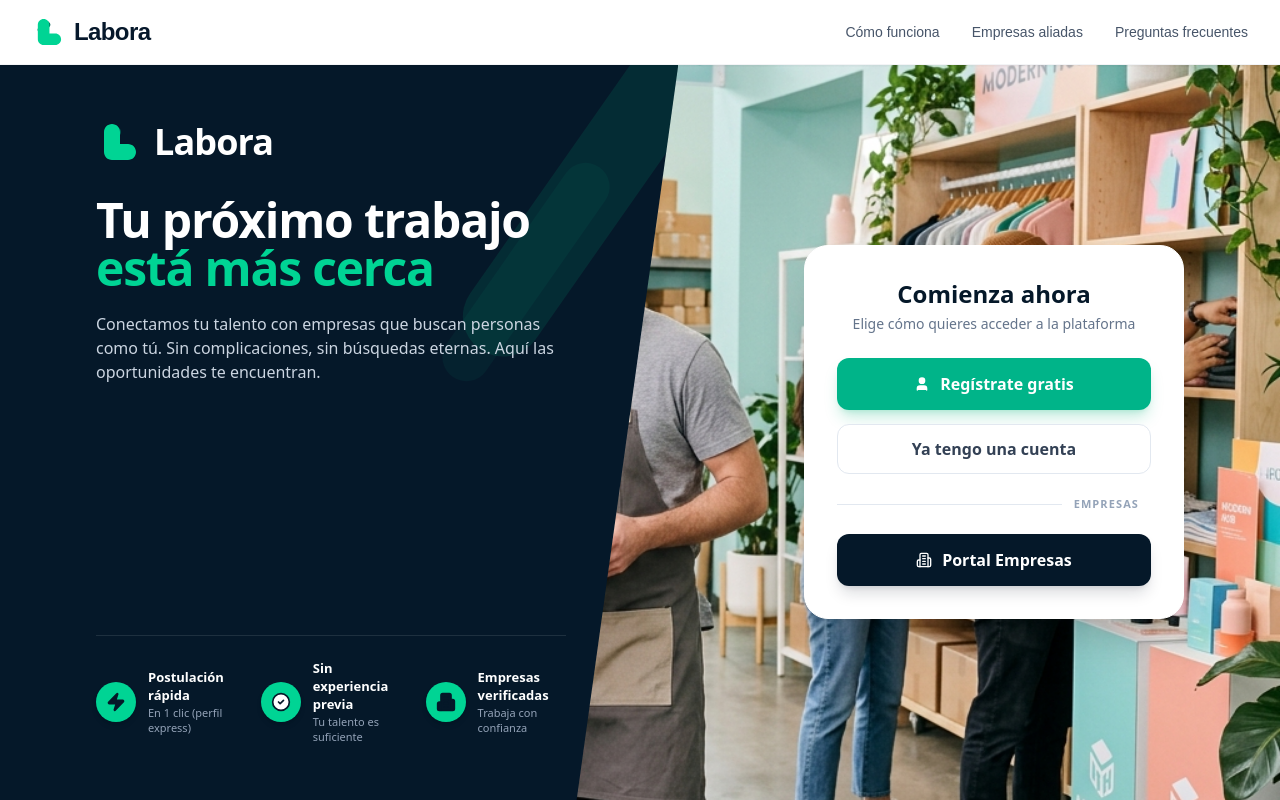
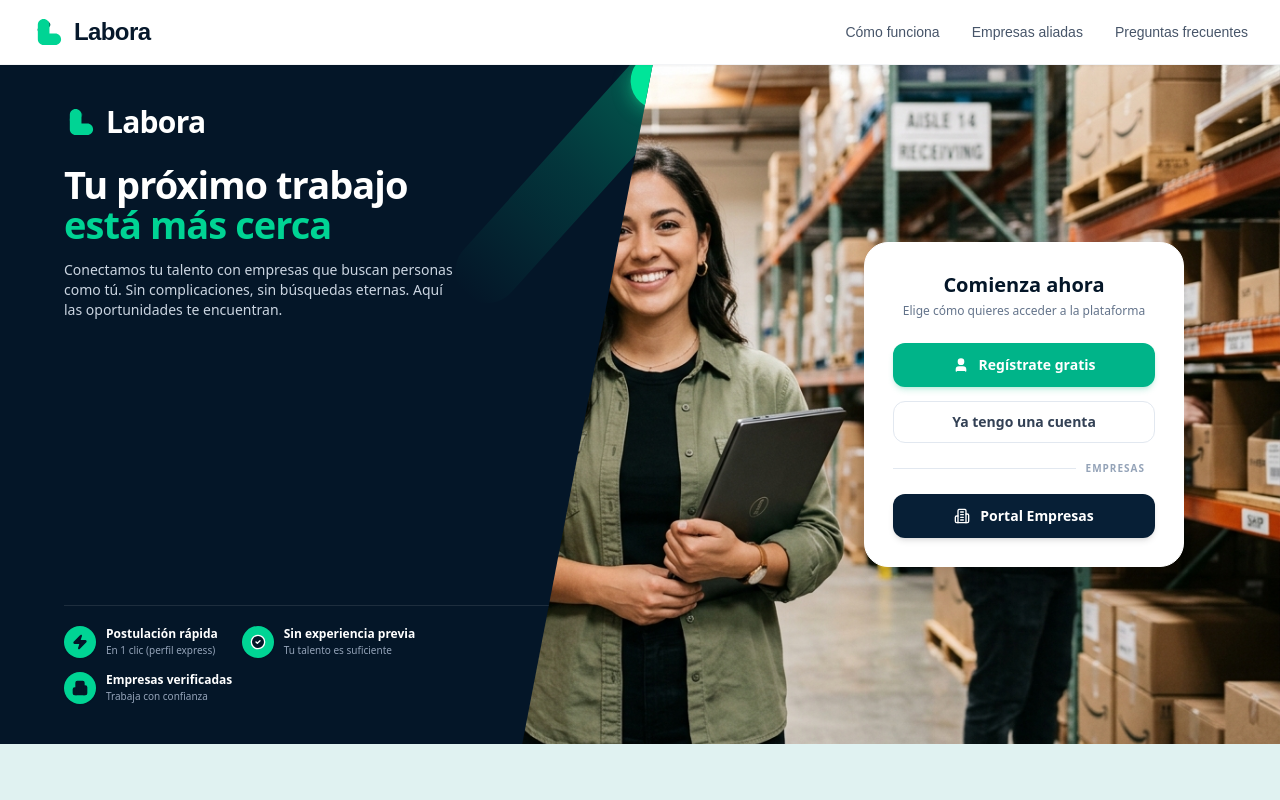
Before and after one commit to jm3992891-bit/jobbmatch, a Next.js app in the folder frontend/: page / in a window 1280 px wide. Built offline with nearby package versions, Linux system fonts and the light colour scheme.

Commit message:
feat: calibrate scale and hero layout to match high-res Labora mockup

```diff
--- a/frontend/src/app/globals.css
+++ b/frontend/src/app/globals.css
@@ -15,6 +15,6 @@ body {
 
 @media (min-width: 1024px) {
   .hero-diagonal-cut {
-    clip-path: polygon(0 0, 100% 0, 85% 100%, 0 100%);
+    clip-path: polygon(0 0, 100% 0, 80% 100%, 0 100%);
   }
 }
--- a/frontend/src/app/page.tsx
+++ b/frontend/src/app/page.tsx
@@ -1,91 +1,99 @@
 import Link from "next/link";
 import { User, Building2, Zap, CheckCircle2 } from "lucide-react";
-import { LaboraIcon } from "@/components/LaboraLogo";
+import LaboraLogo from "@/components/LaboraLogo";
 
 export default function Home() {
   return (
     <div
-      className="relative min-h-[calc(100vh-4rem)] flex flex-col lg:flex-row font-sans overflow-hidden bg-cover bg-no-repeat bg-center lg:bg-right"
-      style={{ backgroundImage: "url('/hero-bg.jpg')", backgroundRepeat: "no-repeat", backgroundSize: "cover" }}
+      className="relative min-h-[calc(100vh-4rem)] lg:h-[calc(100vh-4rem)] lg:min-h-[580px] lg:max-h-[680px] flex flex-col lg:flex-row font-sans overflow-hidden bg-cover bg-no-repeat bg-[position:center_center] lg:bg-[position:52%_center]"
+      style={{
+        backgroundImage: "url('/hero-warehouse.jpg')",
+        backgroundRepeat: "no-repeat",
+        backgroundSize: "cover",
+      }}
     >
       {/* Mobile/Tablet Background Tint */}
-      <div className="absolute inset-0 bg-[#051829]/60 lg:hidden pointer-events-none" />
+      <div className="absolute inset-0 bg-[#041628]/60 lg:hidden pointer-events-none" />
 
       {/* Left Panel - Dark Navy with Diagonal Cut */}
       <div
-        className="w-full lg:w-[56%] xl:w-[53%] bg-[#051829] text-white flex flex-col justify-between p-8 sm:p-12 lg:py-14 lg:pl-16 lg:pr-24 xl:pl-24 xl:pr-28 relative z-10 hero-diagonal-cut shadow-2xl"
-        style={{ backgroundColor: "#051829" }}
+        className="w-full lg:w-[53%] xl:w-[51%] bg-[#041628] text-white flex flex-col justify-between py-8 px-6 sm:px-10 lg:py-10 lg:pl-12 lg:pr-20 xl:pl-16 xl:pr-24 relative z-10 hero-diagonal-cut shadow-2xl"
+        style={{ backgroundColor: "#041628" }}
       >
-        {/* Decorative subtle angled accent bars */}
-        <div className="hidden lg:block absolute -top-12 right-12 w-20 h-96 bg-[#00D494]/10 rounded-full rotate-[35deg] pointer-events-none transform -translate-y-4" />
-        <div className="hidden lg:block absolute top-20 right-32 w-12 h-64 bg-[#00D494]/5 rounded-full rotate-[35deg] pointer-events-none" />
+        {/* 3D Glowing mint cylinder accent in top right */}
+        <div className="hidden lg:block absolute -top-12 right-12 pointer-events-none">
+          <div className="relative w-16 h-80 rounded-full rotate-[42deg] bg-gradient-to-b from-[#00D494]/40 via-[#00B489]/20 to-transparent">
+            {/* Bright mint rounded top cap */}
+            <div className="w-14 h-14 rounded-full bg-[#00E599] shadow-lg shadow-emerald-500/40 absolute top-1 left-1" />
+          </div>
+        </div>
 
         {/* Brand & Main Headline */}
-        <div className="relative z-10 max-w-xl">
+        <div className="relative z-10 max-w-md">
           {/* Logo */}
-          <div className="flex items-center gap-3.5 mb-8">
-            <LaboraIcon size={44} />
-            <span className="text-white font-black text-3xl lg:text-4xl tracking-tight">
-              Labora
-            </span>
+          <div className="mb-6">
+            <LaboraLogo variant="light" size={32} textSize="text-3xl" />
           </div>
 
-          {/* Heading */}
-          <h1 className="text-3xl sm:text-4xl lg:text-5xl font-black text-white leading-[1.12] tracking-tight">
+          {/* Headline */}
+          <h1 className="text-3xl sm:text-4xl lg:text-[38px] font-black text-white leading-[1.14] tracking-tight">
             Tu próximo trabajo <br />
             <span className="text-[#00D494]">está más cerca</span>
           </h1>
 
           {/* Description */}
-          <p className="mt-5 text-slate-300 text-sm sm:text-base leading-relaxed max-w-lg font-normal">
+          <p className="mt-4 text-slate-300 text-xs sm:text-[13px] lg:text-sm leading-relaxed max-w-[400px] font-normal">
             Conectamos tu talento con empresas que buscan personas como tú. Sin
             complicaciones, sin búsquedas eternas. Aquí las oportunidades te
             encuentran.
           </p>
         </div>
 
-        {/* Feature Badges (3 items in a horizontal row) */}
-        <div className="relative z-10 mt-10 lg:mt-16 grid grid-cols-1 sm:grid-cols-3 gap-5 lg:gap-4 xl:gap-6 pt-6 border-t border-white/10">
+        {/* Feature Badges (Arranged in 2 neat rows matching mockup) */}
+        <div className="relative z-10 mt-8 lg:mt-auto pt-5 border-t border-white/10 flex flex-col gap-3.5">
+          {/* Row 1 */}
+          <div className="flex flex-wrap sm:flex-nowrap items-center gap-6">
             {/* 1: Postulación rápida */}
-          <div className="flex items-center gap-3">
-            <div className="w-10 h-10 rounded-full bg-[#00D494] text-[#051829] flex items-center justify-center shrink-0 shadow-md">
-              <Zap className="w-5 h-5 fill-current" />
+            <div className="flex items-center gap-2.5">
+              <div className="w-8 h-8 rounded-full bg-[#00D494] text-[#041628] flex items-center justify-center shrink-0 shadow-sm">
+                <Zap className="w-4 h-4 fill-[#041628] text-[#041628]" />
               </div>
               <div>
-              <h4 className="text-white font-bold text-xs lg:text-[13px] leading-snug">
+                <h4 className="text-white font-bold text-xs leading-none whitespace-nowrap">
                   Postulación rápida
                 </h4>
-              <p className="text-slate-400 text-[11px] leading-snug">
+                <p className="text-slate-400 text-[10px] leading-tight whitespace-nowrap mt-1">
                   En 1 clic (perfil express)
                 </p>
               </div>
             </div>
 
             {/* 2: Sin experiencia previa */}
-          <div className="flex items-center gap-3">
-            <div className="w-10 h-10 rounded-full bg-[#00D494] text-[#051829] flex items-center justify-center shrink-0 shadow-md">
-              <CheckCircle2 className="w-5 h-5 fill-current text-white stroke-[#051829] stroke-2" />
+            <div className="flex items-center gap-2.5">
+              <div className="w-8 h-8 rounded-full bg-[#00D494] text-[#041628] flex items-center justify-center shrink-0 shadow-sm">
+                <CheckCircle2 className="w-4 h-4 text-white fill-[#041628] stroke-2" />
               </div>
               <div>
-              <h4 className="text-white font-bold text-xs lg:text-[13px] leading-snug">
+                <h4 className="text-white font-bold text-xs leading-none whitespace-nowrap">
                   Sin experiencia previa
                 </h4>
-              <p className="text-slate-400 text-[11px] leading-snug">
+                <p className="text-slate-400 text-[10px] leading-tight whitespace-nowrap mt-1">
                   Tu talento es suficiente
                 </p>
               </div>
             </div>
+          </div>
 
-          {/* 3: Empresas verificadas */}
-          <div className="flex items-center gap-3">
-            <div className="w-10 h-10 rounded-full bg-[#00D494] text-[#051829] flex items-center justify-center shrink-0 shadow-md">
-              <Building2 className="w-5 h-5 fill-current" />
+          {/* Row 2 */}
+          <div className="flex items-center gap-2.5">
+            <div className="w-8 h-8 rounded-full bg-[#00D494] text-[#041628] flex items-center justify-center shrink-0 shadow-sm">
+              <Building2 className="w-4 h-4 fill-[#041628] text-[#041628]" />
             </div>
             <div>
-              <h4 className="text-white font-bold text-xs lg:text-[13px] leading-snug">
+              <h4 className="text-white font-bold text-xs leading-none whitespace-nowrap">
                 Empresas verificadas
               </h4>
-              <p className="text-slate-400 text-[11px] leading-snug">
+              <p className="text-slate-400 text-[10px] leading-tight whitespace-nowrap mt-1">
                 Trabaja con confianza
               </p>
             </div>
@@ -94,11 +102,11 @@ export default function Home() {
       </div>
 
       {/* Right Panel - Floating Access Card */}
-      <div className="w-full lg:flex-1 flex items-center justify-center lg:justify-end p-6 sm:p-10 lg:pr-16 xl:pr-24 py-12 relative z-20">
-        <div className="w-full max-w-[380px] bg-white rounded-3xl shadow-2xl p-7 sm:p-8 border border-white">
+      <div className="w-full lg:flex-1 flex items-center justify-center lg:justify-end py-8 px-6 sm:px-10 lg:pr-14 xl:pr-24 relative z-20">
+        <div className="w-full max-w-[320px] bg-white rounded-3xl shadow-2xl p-7 border border-white">
           <div className="text-center mb-6">
-            <h2 className="text-2xl font-black text-[#051829]">Comienza ahora</h2>
-            <p className="text-slate-500 text-xs sm:text-sm mt-1 font-medium">
+            <h2 className="text-xl font-bold text-[#041628]">Comienza ahora</h2>
+            <p className="text-slate-500 text-xs mt-1 font-medium">
               Elige cómo quieres acceder a la plataforma
             </p>
           </div>
@@ -107,7 +115,7 @@ export default function Home() {
             {/* Regístrate gratis */}
             <Link
               href="/candidate/register"
-              className="flex items-center justify-center gap-2.5 w-full bg-[#00B489] hover:bg-[#009E77] text-white py-3.5 px-4 rounded-xl font-bold text-sm sm:text-base shadow-lg shadow-emerald-500/25 transition-all hover:shadow-emerald-500/35 hover:-translate-y-0.5"
+              className="flex items-center justify-center gap-2.5 w-full bg-[#00B489] hover:bg-[#009E77] text-white py-3 px-4 rounded-xl font-bold text-sm shadow-md shadow-emerald-500/20 transition-all hover:shadow-emerald-500/30 hover:-translate-y-0.5"
             >
               <User className="w-4 h-4 fill-white" />
               <span>Regístrate gratis</span>
@@ -116,15 +124,15 @@ export default function Home() {
             {/* Ya tengo una cuenta */}
             <Link
               href="/candidate/login"
-              className="flex items-center justify-center w-full bg-white hover:bg-slate-50 text-slate-700 hover:text-slate-900 border border-slate-200 hover:border-slate-300 py-3 px-4 rounded-xl font-bold text-sm sm:text-base transition-all hover:-translate-y-0.5"
+              className="flex items-center justify-center w-full bg-white hover:bg-slate-50 text-slate-700 hover:text-slate-900 border border-slate-200 hover:border-slate-300 py-2.5 px-4 rounded-xl font-bold text-sm transition-all hover:-translate-y-0.5"
             >
               <span>Ya tengo una cuenta</span>
             </Link>
 
             {/* Divider */}
-            <div className="relative py-2 flex items-center justify-center">
+            <div className="relative py-1 flex items-center justify-center">
               <div className="border-t border-slate-200 w-full" />
-              <span className="bg-white px-3 text-[10px] sm:text-[11px] font-bold text-slate-400 uppercase tracking-widest relative z-10">
+              <span className="bg-white px-2.5 text-[10px] font-semibold text-slate-400 uppercase tracking-widest relative z-10">
                 EMPRESAS
               </span>
             </div>
@@ -132,7 +140,7 @@ export default function Home() {
             {/* Portal Empresas */}
             <Link
               href="/company/login"
-              className="flex items-center justify-center gap-2.5 w-full bg-[#051829] hover:bg-[#092642] text-white py-3.5 px-4 rounded-xl font-bold text-sm sm:text-base shadow-lg shadow-slate-900/15 transition-all hover:-translate-y-0.5"
+              className="flex items-center justify-center gap-2.5 w-full bg-[#071F36] hover:bg-[#0A2C4D] text-white py-3 px-4 rounded-xl font-bold text-sm shadow-md transition-all hover:-translate-y-0.5"
             >
               <Building2 className="w-4 h-4 text-white" />
               <span>Portal Empresas</span>
```
Also changed, not shown: frontend/public/hero-warehouse.jpg (added). Lines whose indentation alone changed are shown as unchanged.
